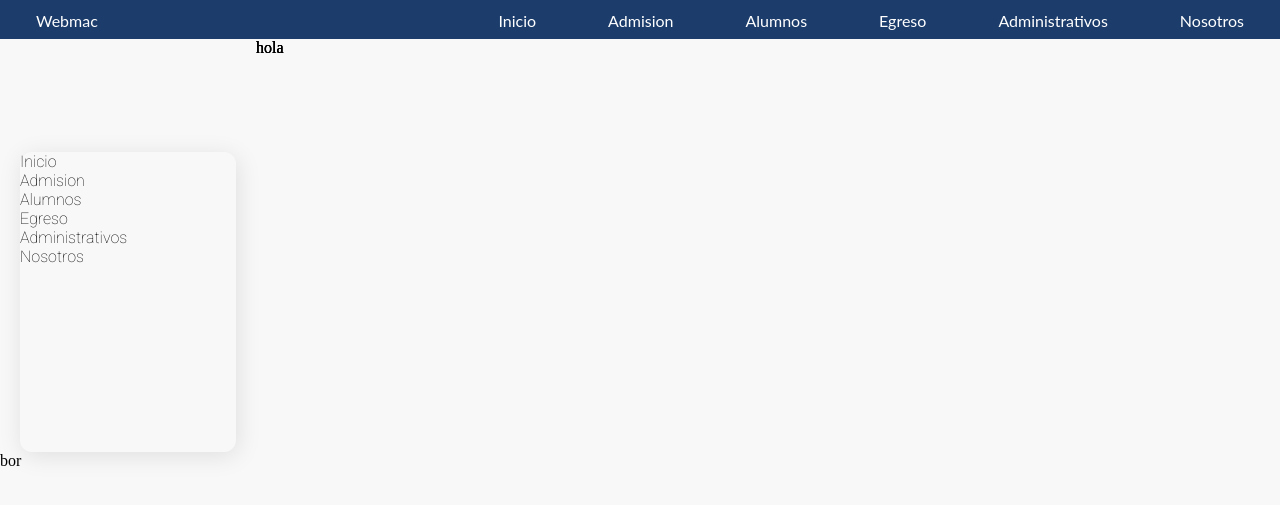
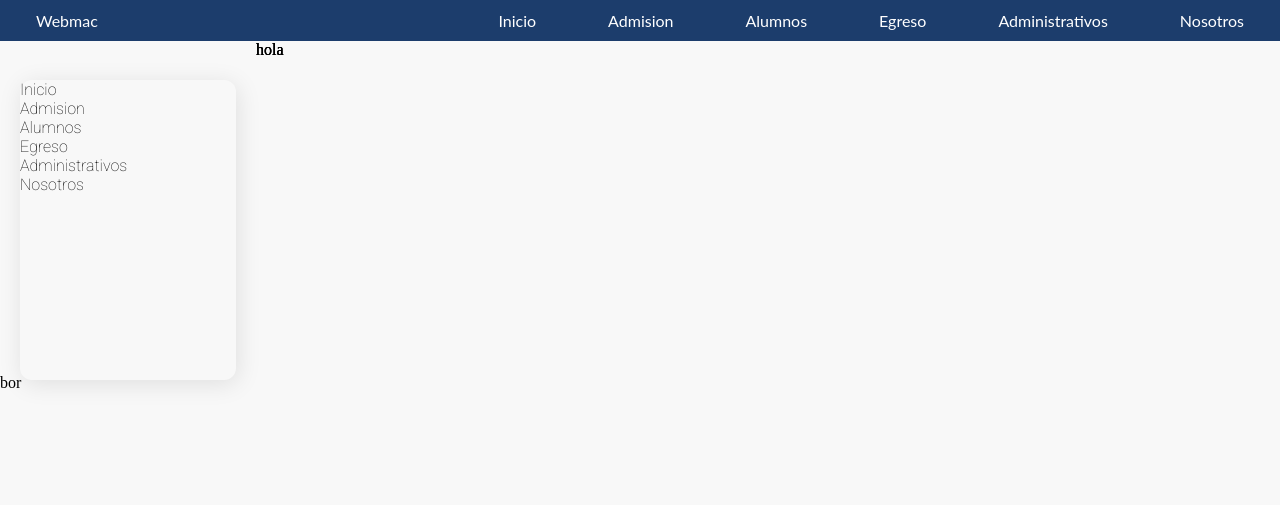
Before and after one commit to yollotltamayo/webmac, a Flask app: page / in a window 1280 px wide. Shown: the top 505 px of the page. Run offline with Flask 2, Linux system fonts and the light colour scheme.

Commit message:
da soporte para chrome en el css

```diff
--- a/static/css/style.css
+++ b/static/css/style.css
@@ -108,8 +108,8 @@ html, body {
                        ". slide slide slide .  "
                        "lef con con con .  "
                        "footer footer footer  footer footer";
-  grid-template-columns: 1fr 1fr 1fr 1fr 1fr;
-  grid-template-rows: 10% 25% auto 5%;
+  grid-template-columns: repeat(5,1fr);
+  grid-template-rows: auto auto auto 5%;
 }
 
 nav {
```
